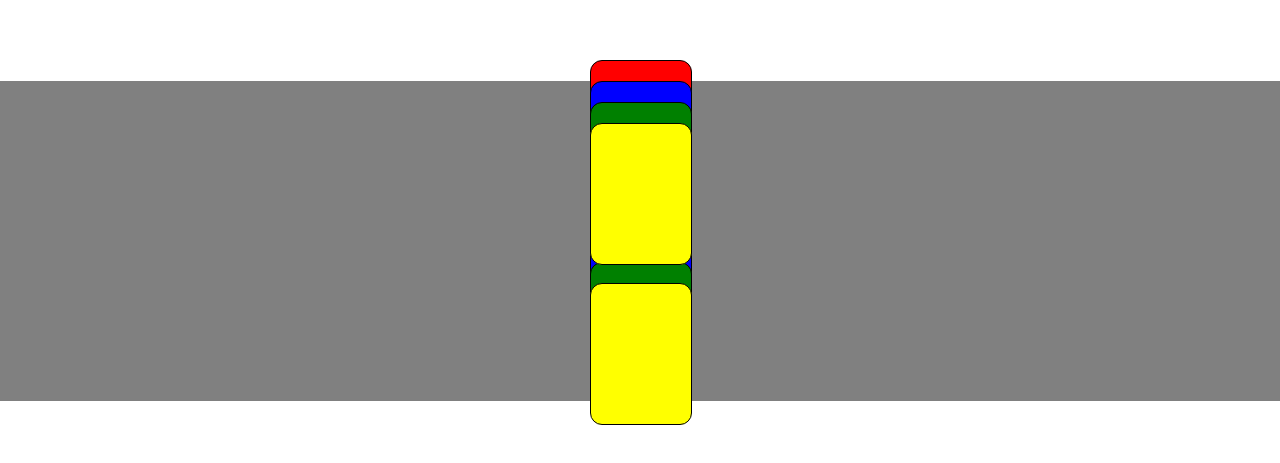
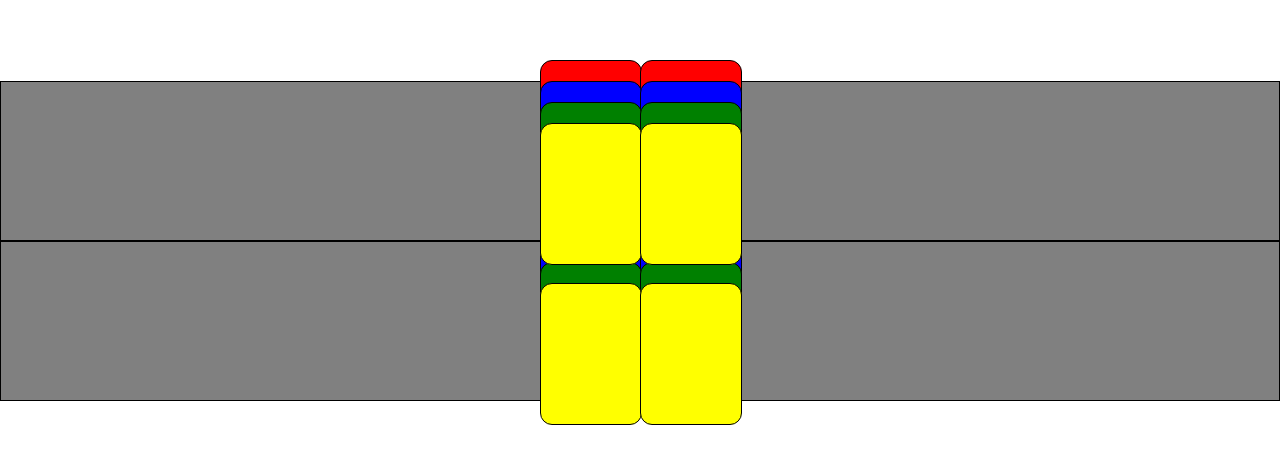
Before and after one commit to zachleach/mtga-clone, a React (Vite) app in the folder card-stacks/: page / in a window 1280 px wide. Shown: the part 159-622 px from the top of the page. Built offline with nearby package versions, Linux system fonts and the light colour scheme.

Commit message:
multiple stacks per row (no documentation)

```diff
--- a/card-stacks/src/App.jsx
+++ b/card-stacks/src/App.jsx
@@ -1,42 +1,62 @@
 import { useState } from 'react'
 import './App.css'
 
-const CardStack = ({ rowId, card_arr, onDragStart, onDrop }) => {
-  const cardHeight = 140;
+
+
+/**
+ * index 0 is at the bottom of the stack
+ * as the index increases, the cards shift downward slightly
+ * cards higher in the stack have a higher z-index
+ *
+ * the drag and drop logic
+ * cards can be moved across rows, so
+ *
+ */
+const CardStack = ({ rowId, stackId, card_arr, onDragStart, onDrop }) => {
+  const card_height = 140;
   const overlap = 0.15;
-  const visibleHeight = cardHeight * overlap;
+  const visible_height = card_height * overlap;
 
-  const handleDragOver = (e) => {
+  const handle_drag_over = (e) => {
     e.preventDefault();
   };
 
+  const container_style = {
+    position: 'relative',
+		/* card_stack height = overlapping regions + top card on stack */
+    height: `${((card_arr.length - 1) * visible_height) + card_height}px`,
+    width: '100px',
+  };
+
+	/* compute the position of the top of the card in the stack relative to the container */
+  const card_style = (index) => {
+		const top_loc = card_height * overlap;
+		return {
+			position: 'absolute',
+			height: `${card_height}px`,
+			width: '100%',
+			top: `${index * top_loc}px`,
+			zIndex: index,
+		}
+	}
+
 	return (
-    <div style={{
-      position: 'relative',
-      height: `${cardHeight + (card_arr.length - 1) * visibleHeight}px`,
-      width: '100px',
-    }}>
+    <div style={container_style}>
       {card_arr.map((card, index) => (
         <div
           key={index}
           draggable
-          onDragStart={(e) => onDragStart(e, rowId, index)}
-          onDragOver={handleDragOver}
-          onDrop={(e) => onDrop(e, rowId, index)}
-          style={{
-            position: 'absolute',
-            top: `${index * visibleHeight}px`,
-            zIndex: index + 1,
-            width: '100%',
-            height: `${cardHeight}px`,
-            cursor: 'move',
-          }}
+          onDragStart={(e) => onDragStart(e, rowId, stackId, index)}
+          onDragOver={(e) => e.preventDefault()}
+          onDrop={(e) => onDrop(e, rowId, stackId, index)}
+          style={card_style(index)}
         >
           <Card {...card} />
         </div>
       ))}
     </div>
-  );
+	)
+
 };
 
 
@@ -55,92 +75,136 @@ const Card = ({ color }) => (
 
 
 
-const CardRow = ({ rowId, cards, onDragStart, onDrop }) => {
-  return (
-    <div style={{
+/**
+ * this needs to be refactored to be able to contain 0 to N cardstacks
+ *
+ *
+ *
+ */
+const CardRow = ({ rowId, stacks, onDragStart, onDrop }) => {
+
+	const container_style = {
 		height: '20%',
 		width: '100%',
 		background: 'grey',
+		border: '1px solid black',
+		boxSizing: 'border-box',
+
 		display: 'flex',
 		alignItems: 'center',
 		justifyContent: 'center',
-    }}>
+	}
+
+	return (
+    <div style={container_style}>
+      {stacks.map(stack => (
         <CardStack
+          key={stack.id}
           rowId={rowId}
-        card_arr={cards}
+          stackId={stack.id}
+          card_arr={stack.cards}
           onDragStart={onDragStart}
           onDrop={onDrop}
         />
+      ))}
     </div>
-  )
+  );
 }
 
 
 
 
+
+
 const App = () => {
+	/* row id is for searching the objects */
   const [rows, setRows] = useState([
     {
-      id: 'row1',
-      cards: [
-        { color: 'red' },
-        { color: 'blue' },
-        { color: 'green' },
-        { color: 'yellow' },
+      id: '0',
+      stacks: [
+				{ id: '0',  cards: [ { color: 'red' }, { color: 'blue' }, { color: 'green' }, { color: 'yellow' } ] },
+				{ id: '1',  cards: [ { color: 'red' }, { color: 'blue' }, { color: 'green' }, { color: 'yellow' } ] },
 			]
     },
     {
-      id: 'row2',
-      cards: [
-        { color: 'red' },
-        { color: 'blue' },
-        { color: 'green' },
-        { color: 'yellow' },
+      id: '1',
+      stacks: [
+				{ id: '0',  cards: [ { color: 'red' }, { color: 'blue' }, { color: 'green' }, { color: 'yellow' } ] },
+				{ id: '1',  cards: [ { color: 'red' }, { color: 'blue' }, { color: 'green' }, { color: 'yellow' } ] },
 			]
     }
   ]);
 
-  const handleDragStart = (e, sourceRowId, cardIndex) => {
-    e.dataTransfer.setData('sourceRowId', sourceRowId);
+
+
+
+	/**
+	 * this is being passed down all the way to card stack
+	 */
+	const handleDragStart = (e, rowId, stackId, cardIndex) => {
+		e.dataTransfer.setData('sourceRowId', rowId);
+		e.dataTransfer.setData('sourceStackId', stackId);
 		e.dataTransfer.setData('cardIndex', cardIndex.toString());
 	};
 
-  const handleDrop = (e, targetRowId, targetIndex) => {
+
+
+	/**
+	 * so is this
+	 *
+	 */
+	const handleDrop = (e, targetRowId, targetStackId, targetIndex) => {
 		e.preventDefault();
 		const sourceRowId = e.dataTransfer.getData('sourceRowId');
+		const sourceStackId = e.dataTransfer.getData('sourceStackId');
 		const cardIndex = parseInt(e.dataTransfer.getData('cardIndex'));
 
 		setRows(prev => {
 			const newRows = [...prev];
-      const sourceRowIndex = newRows.findIndex(row => row.id === sourceRowId);
-      const targetRowIndex = newRows.findIndex(row => row.id === targetRowId);
+			const sourceRow = newRows.find(row => row.id === sourceRowId);
+			const targetRow = newRows.find(row => row.id === targetRowId);
+			const sourceStack = sourceRow.stacks.find(stack => stack.id === sourceStackId);
+			const targetStack = targetRow.stacks.find(stack => stack.id === targetStackId);
 
-			if (sourceRowIndex !== targetRowIndex) {
-				targetIndex++
+			if (sourceRowId !== targetRowId || sourceStackId !== targetStackId) {
+				targetIndex++;
 			}
-      const [movedCard] = newRows[sourceRowIndex].cards.splice(cardIndex, 1);
-      newRows[targetRowIndex].cards.splice(targetIndex, 0, movedCard);
+
+			const [movedCard] = sourceStack.cards.splice(cardIndex, 1);
+			targetStack.cards.splice(targetIndex, 0, movedCard);
+
 			return newRows;
 		});
 	};
 
-  return (
-    <div style={{
+
+
+	const container_style = {
 		display: 'flex',
 		height: '100vh',
 		alignItems: 'center',
 		justifyContent: 'center',
 		flexDirection: 'column',
-    }}>
-      {rows.map(row => (
+	}
+
+return (
+    <div style={container_style}>
       <CardRow
-          key={row.id}
-          rowId={row.id}
-          cards={row.cards}
+				key={rows[0].id}
+				rowId={rows[0].id}
+				stacks={rows[0].stacks}
 				onDragStart={handleDragStart}
 				onDrop={handleDrop}
 			/>
-      ))}
+
+      <CardRow
+				key={rows[1].id}
+				rowId={rows[1].id}
+				stacks={rows[1].stacks}
+				onDragStart={handleDragStart}
+				onDrop={handleDrop}
+			/>
+
     </div>
   );
 };
```
Lines whose indentation alone changed are shown as unchanged.
